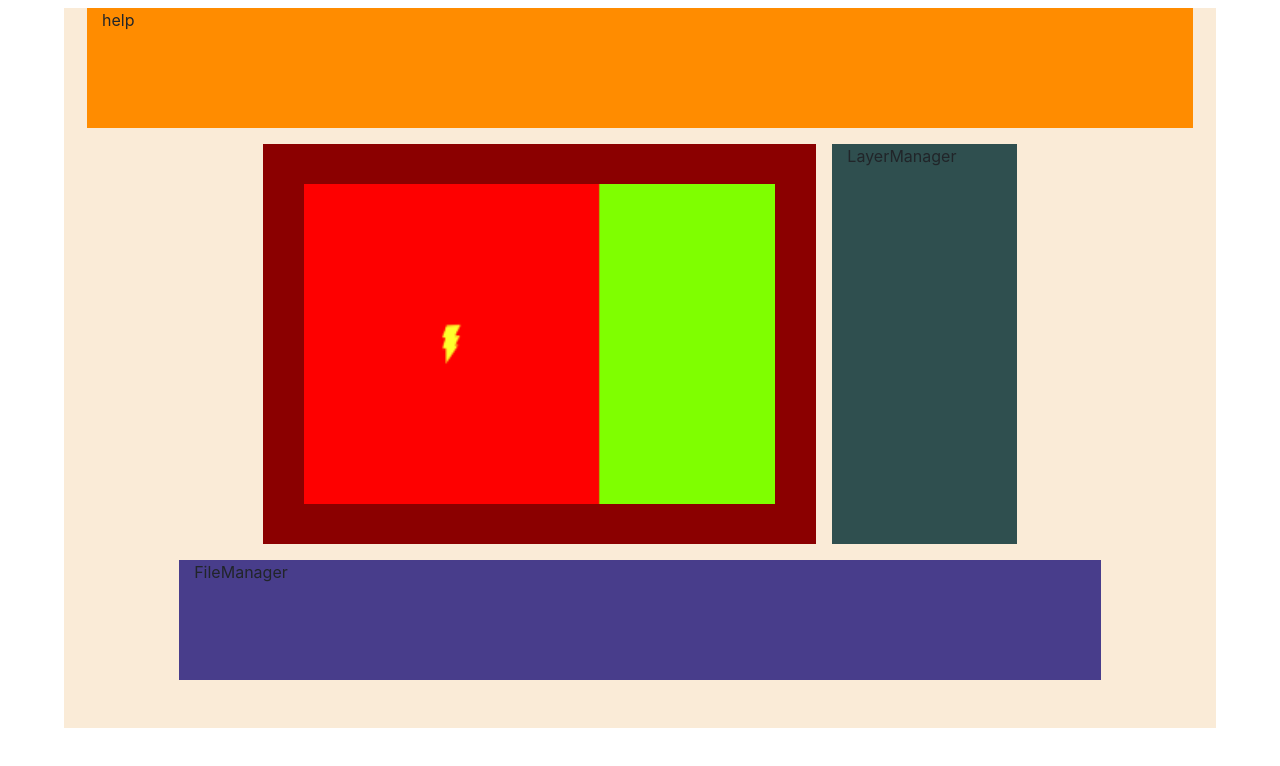
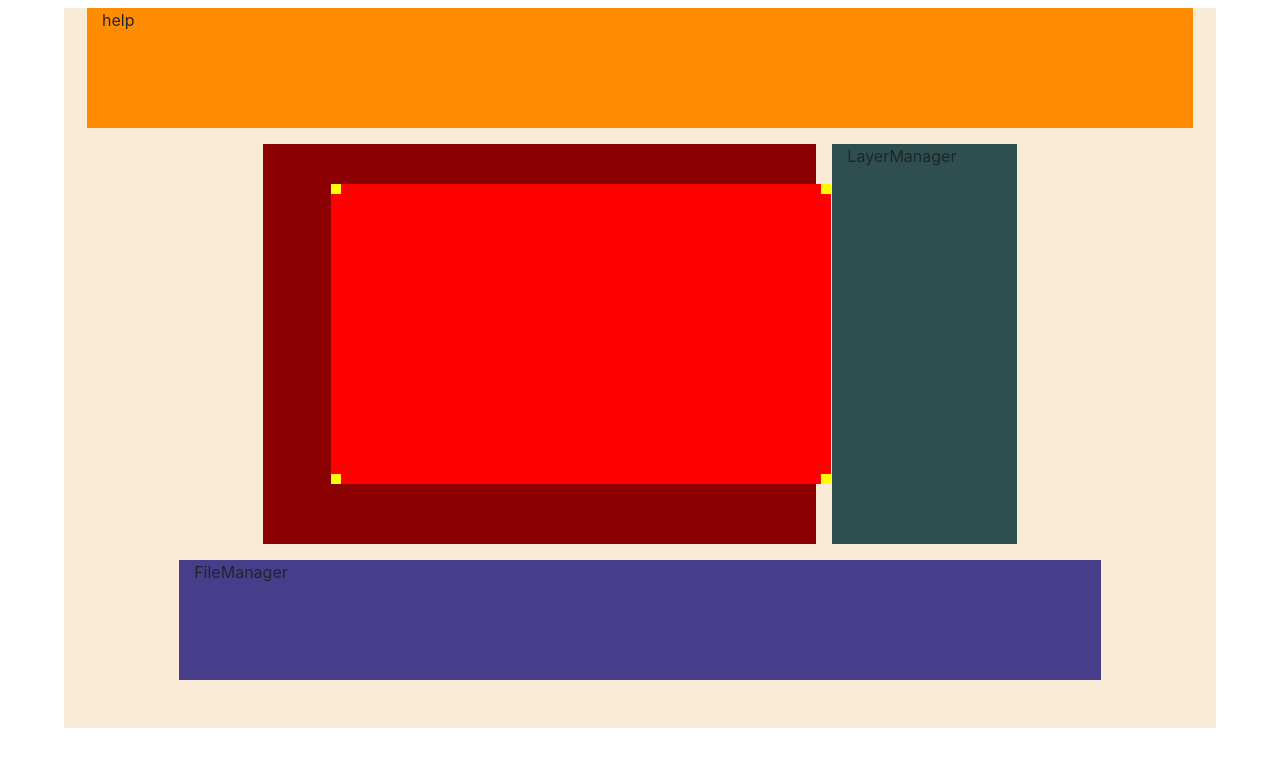
Before and after one commit to BaNazari/photo-wand, a React app in the folder photomerger/: page / in a window 1280 px wide. Built offline with nearby package versions, Linux system fonts and the light colour scheme.

Commit message:
add onetime event listener for initial coordinates

```diff
--- a/photomerger/src/components/photo-tool/photo-tool.js
+++ b/photomerger/src/components/photo-tool/photo-tool.js
@@ -1,6 +1,11 @@
+//In this commit, I ll implement the resizing functionality on a div element; so lines related to canvas and image are commented. I need to store the coordinations
+//of the 4 corners of the div. Meanwhile I need to instantly re-render the resized div, so the best place to store the coordinations is within component's state
+//object. However there are more reasons to save the coordinates there. To avoid the performance issues and unwanted re-rendering, I do not call setState inside
+//of the componentDidMount (for the initial value of the coordinations), but call it via events (first touch of the mouse, initializes the state)
+
 import React from 'react';
-// import photo from '../../assets/photoSample.jpg';
-import photo from '../../assets/photoSample2.jpg';
+import photo from '../../assets/photoSample.jpg';
+//import photo from '../../assets/photoSample2.jpg';
 //import photo from '../../assets/photoSample3.jpg';
 //import photo from '../../assets/photoSample4.jpg';
 // import photo from '../../assets/photoSample5.jpg';
@@ -11,32 +16,132 @@ class PhotoTool extends React.Component {
     constructor() {
         super();
         this.state = {
+            photoInitialCorners: [],
+            resizeHandlePositions: []
         }
+
+        this.wrap = this.wrap.bind(this)
+        this.outlineAdder = this.outlineAdder.bind(this)
+        this.outlineRemover = this.outlineRemover.bind(this)
+        this.calcCorners = this.calcCorners.bind(this)
+        this.addCornerSpans = this.addCornerSpans.bind(this)
+        this.setInitialCoordination = this.setInitialCoordination.bind(this)
 
     }
 
+    wrap(el, wrapper) {
+        el.parentNode.insertBefore(wrapper, el);
+        wrapper.appendChild(el);
+    }
+
+    outlineAdder(e) {
+        e.target.classList.add("new-class")
+        console.log(e)
+    }
+
+    outlineRemover(e) {
+        e.target.classList.remove("new-class")
+    }
+
+    calcCorners(element) {
+        var currentTopLeft = [element.offsetLeft, element.offsetTop]
+        var currentTopRight = [element.offsetLeft + element.clientWidth, element.offsetTop]
+        var currentBotLeft = [element.offsetLeft, element.offsetTop + element.clientHeight]
+        var currentBotRight = [element.offsetLeft + element.clientWidth, element.offsetTop + element.clientHeight]
+        return [currentTopLeft, currentTopRight, currentBotRight, currentBotLeft]
+
+    }
+
+    addCornerSpans(mainElement, internalRef) {
+        var topLeft = document.createElement('span')
+        topLeft.classList.add("resize-handle-nw")
+        var botLeft = document.createElement('span')
+        botLeft.classList.add("resize-handle-sw")
+        var topRight = document.createElement('span')
+        topRight.classList.add("resize-handle-ne")
+        var botRight = document.createElement('span')
+        botRight.classList.add("resize-handle-se")
+        mainElement.addEventListener("mouseenter", this.outlineAdder)
+        mainElement.addEventListener("mouseleave", this.outlineRemover)
+        mainElement.addEventListener("mouseover", this.setInitialCoordination)
+        mainElement.insertBefore(topLeft, internalRef)
+        mainElement.insertBefore(botLeft, internalRef)
+        mainElement.insertBefore(topRight, internalRef)
+        mainElement.insertBefore(botRight, internalRef)
+
+    }
+
+    setInitialCoordination(e) {
+        var initialPoint = this.calcCorners(e.target)
+        this.setState({
+            photoInitialCorners: initialPoint
+        })
+        console.log(this.state)
+        e.target.removeEventListener(e.type, this.setInitialCoordination)
+    }
+
+
     componentDidMount() {
-        const canvas = this.refs.mycanvas
-        const ctx = canvas.getContext("2d")
+
+        //const canvas = this.refs.mycanvas
+        //const ctx = canvas.getContext("2d")
         const img = this.refs.image
 
+        //var wrapper = document.createElement('div')
+        var test = this.refs.test
+        var hidden = this.refs.hidden
+        //const range = document.createRange();
+        //const suround = document.createElement('div')
+        //suround.classList.add("surounda")
 
-        img.onload = () => {
+        this.addCornerSpans(test, hidden)
+        console.log("width: " + test.clientHeight)
+        console.log("height: " + test.clientWidth)
+        console.log(test.offsetTop)
+        console.log(test.offsetLeft)
+        console.log(test)
+        console.log(this.state)
 
-            var photoRatio = img.width / img.height;
-            var canvasRatio = canvas.width / canvas.height
-            if (photoRatio <= canvasRatio) {
-                ctx.drawImage(img, 0, 0, img.width*(canvas.height/img.height), canvas.height)
-            }
-            //if photow/h <= canvasw/h fit photo height to canvas height
-            //else fit photo width to canvas width
-            else {
-                ctx.drawImage(img, 0, 0, canvas.width, img.height*(canvas.width/img.width))
-            }
+
+        // window.onload = () => {
+        //     var initialPoint = this.calcCorners(test)
+        //     this.setState({
+        //         photoInitialCorners: initialPoint
+        //     })
+        //     console.log(this.state)
+
+        // }
 
 
 
-        }
+        //range.selectNode(test);
+        //range.surroundContents(suround)
+
+        // img.onload = () => {
+        //     console.log("image loadad")
+
+        // }
+        // img.onload = () => {
+
+        //     var photoRatio = img.width / img.height;
+        //     var canvasRatio = canvas.width / canvas.height
+        //     //If photow/h <= canvasw/h fit photo height to canvas height
+        //     //Else, fit photo width to canvas width
+        //     if (photoRatio <= canvasRatio) {
+        //         ctx.drawImage(img, (0.05 * canvas.width), (0.05 * canvas.height), 0.9 * img.width * (canvas.height / img.height), 0.9 * canvas.height)
+        //     }
+
+        //     else {
+        //         ctx.drawImage(img, (0.05 * canvas.width), (0.05 * canvas.height), 0.9 * canvas.width, 0.9 * img.height * (canvas.width / img.width))
+        //     }
+        // }
+        // console.log("height : "+ img.height)
+
+        // this.wrap(img, wrapper)
+        // wrapper.style.height = img.height
+        // wrapper.style.width = img.width
+        // console.log("height : "+ img.height)
+        //wrapper.className = 'wrapper'
 
     }
 
@@ -45,15 +150,20 @@ class PhotoTool extends React.Component {
     render() {
 
         return (
-            <div className="col-6 photo-tool">
-                <canvas id="my-canvas" ref="mycanvas" className="my-canvas">
+            <div ref="photo-editor" className="col-6 photo-tool">
+                {/* <canvas id="my-canvas" ref="mycanvas" className="my-canvas">
                     <img ref="image" src={photo} className="photo-sample" />
-                </canvas>
+                </canvas> */}
+
+                <div ref="test" className="test">
+                    <div ref="hidden" className="hidden"></div>
+                </div>
             </div>
         )
 
     }
 
+
 }
 
 
--- a/photomerger/src/style.css
+++ b/photomerger/src/style.css
@@ -1,10 +1,11 @@
+
 .whole-page {
     width: 90vw;
     height: 90vh;
     background-color: antiquewhite;
     margin: (10%, 15%, 10%, 15%);
 }
-
+ /* vh and vw make it unresponsive*/
 .container, .container-lg, .container-md, .container-sm, .container-xl {
     max-width: 1920px;
 
@@ -13,6 +14,7 @@
 .help {
     background-color: darkorange;
     height: 15vh;
+    cursor: pointer;
 }
 
 .photo-tool {
@@ -20,6 +22,7 @@
     height: 50vh;
     margin: 1vh;
     display: flex;
+
 }
 
 .layer-manager {
@@ -46,10 +49,88 @@
     /* display: flex; */
 }
 
-.photo-sample {
+/* .photo-sample {
     display: block;
     width: 90%;
     height: 80%;
     width: auto;
+    cursor: move;
+} */
 
+.wrapper {
+    position: relative;
+    display: block;
+    cursor: pointer;
+    margin: 0 auto;
+    padding: 10px;
+    z-index: 900;
+    border-style: solid;
+    border: 2px solid blue;
 }
+
+.wrapper:hover img,
+.wrapper:active img {
+    outline: 2px dashed rgba(222,60,80,.9);
+}
+
+.test {
+    position: relative;
+    width: 500px;
+    height: 300px;
+    background-color: red;
+    top: 10%;
+    left: 10%
+}
+
+.new-class {
+    background-color: green;
+    border-style: dotted;
+    cursor: move;
+}
+
+.resize-handle-ne,
+.resize-handle-ne,
+.resize-handle-se,
+.resize-handle-nw,
+.resize-handle-sw {
+    position: absolute;
+    display: block;
+    width: 10px;
+    height: 10px;
+    background: yellow;
+    z-index: 999;
+}
+
+.resize-handle-nw {
+    top: 0;
+    left: 0;
+    cursor: nw-resize;
+}
+
+.resize-handle-sw {
+    bottom: 0;
+    left: 0;
+    cursor: sw-resize;
+}
+
+.resize-handle-ne {
+    top: 0;
+    right: 0;
+    cursor: ne-resize;
+}
+
+.resize-handle-se {
+    bottom: 0;
+    right: 0;
+    cursor: se-resize;
+}
+
+.hidden {
+    width: 0;
+    height: 0;
+}
+
+.surounda {
+    background-color: violet;
+    position: relative;
+}
```
